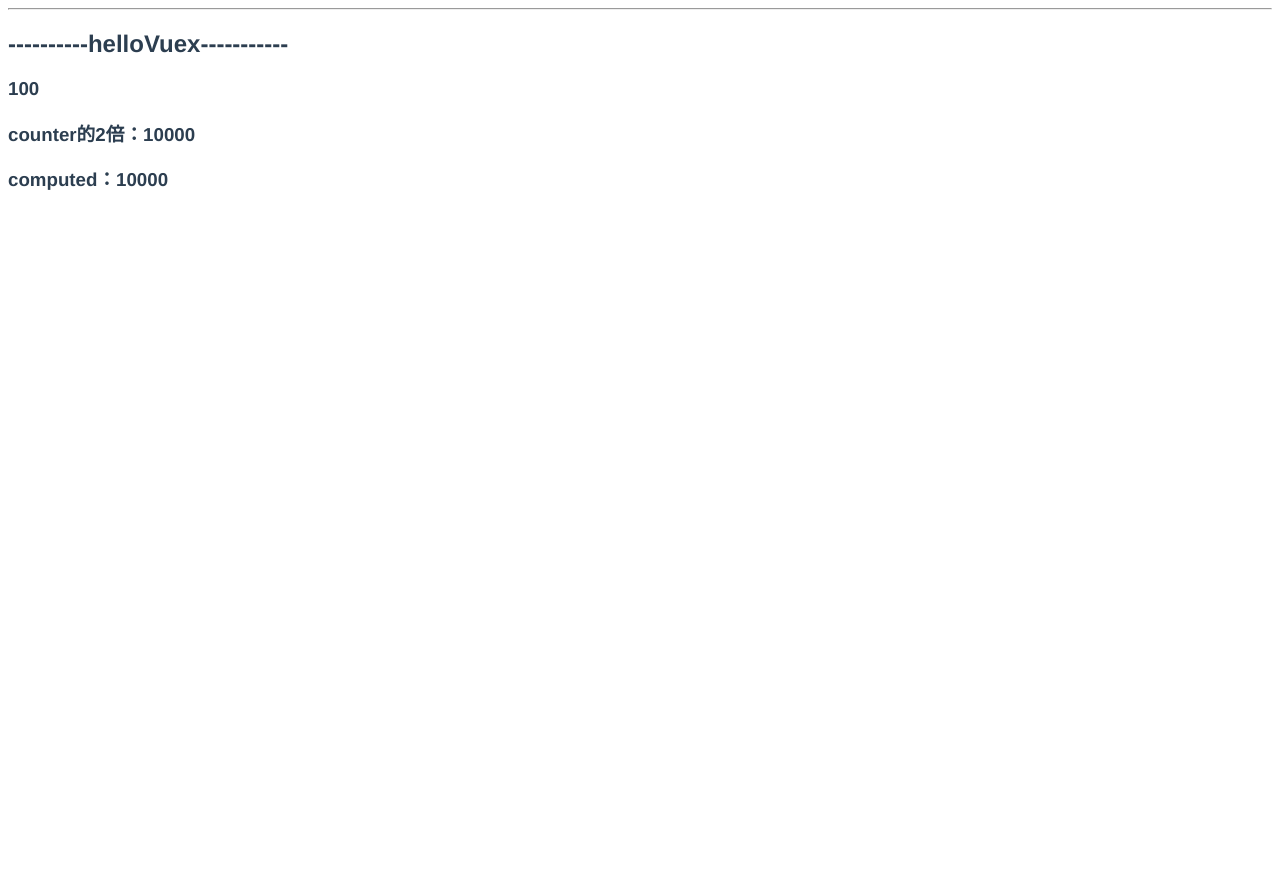
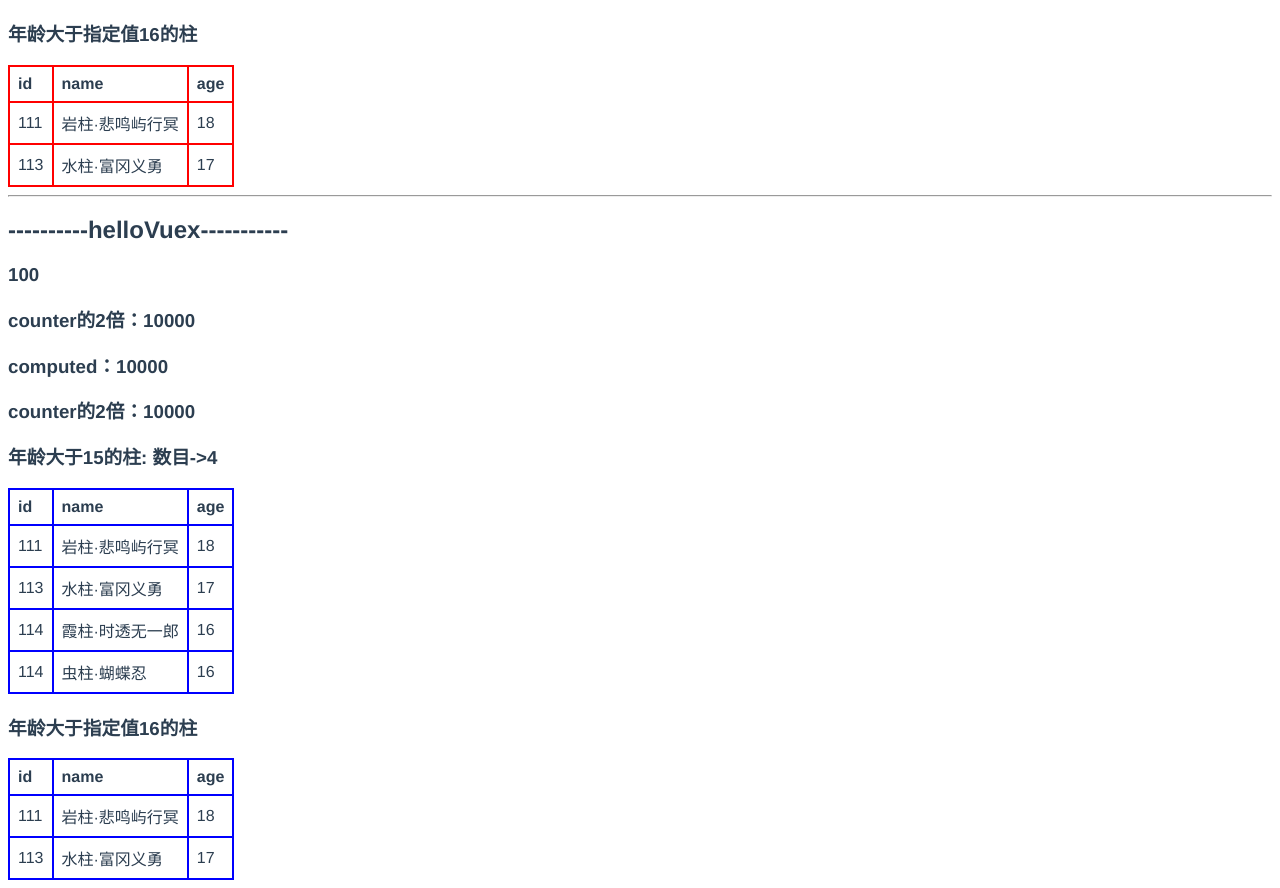
Before and after one commit to summer920217/VueJs, a Vue app in the folder project/learnvuex/: page / in a window 1280 px wide. Shown: the part 469-1357 px from the top of the page. Before the commit the page ends 800 px from the top, so only its background shows below. Built offline with nearby package versions, Linux system fonts and the light colour scheme.

Commit message:
getters作为参数和传递参数的使用

```diff
--- a/project/learnvuex/src/App.vue
+++ b/project/learnvuex/src/App.vue
@@ -8,8 +8,8 @@
     <!-- getters -->
     <h3>counter的2倍：{{$store.getters.powerCounter}}</h3>
     <div>
-      <h3>年龄大于15的柱</h3>
-      <table border="1" bordercolor='#ccc' cellspacing=0 cellpadding=8>
+      <h3>年龄大于15的柱: 数目->{{$store.getters.more15stuLen}}</h3>
+      <table border="1" bordercolor='red' cellspacing=0 cellpadding=8>
         <tr>
           <th>id</th>
           <th>name</th>
@@ -23,6 +23,24 @@
         </tr>
       </table>
     </div>
+
+    <div>
+      <h3>年龄大于指定值16的柱</h3>
+      <table border="1" bordercolor='red' cellspacing=0 cellpadding=8>
+        <tr>
+          <th>id</th>
+          <th>name</th>
+          <th>age</th>
+        </tr>
+        <tr v-for="(v,k) in $store.getters.getStuById(16)">
+          <!-- {{v}} -->
+          <td v-for="value in v">
+            {{value}}
+          </td>
+        </tr>
+      </table>
+    </div>
+
     <hr>
     <h2>----------helloVuex-----------</h2>
     <helloVuex :counter="counter"></helloVuex>
--- a/project/learnvuex/src/components/helloVuex.vue
+++ b/project/learnvuex/src/components/helloVuex.vue
@@ -3,6 +3,41 @@
     <h3>{{$store.state.counter}}</h3>
     <h3>counter的2倍：{{$store.getters.powerCounter}}</h3>
     <h3>computed：{{powCounter}} </h3>
+
+     <h3>counter的2倍：{{$store.getters.powerCounter}}</h3>
+    <div>
+      <h3>年龄大于15的柱: 数目->{{$store.getters.more15stuLen}}</h3>
+      <table border="1" bordercolor='blue' cellspacing=0 cellpadding=8>
+        <tr>
+          <th>id</th>
+          <th>name</th>
+          <th>age</th>
+        </tr>
+        <tr v-for="(v,k) in $store.getters.more15stu">
+          <!-- {{v}} -->
+          <td v-for="value in v">
+            {{value}}
+          </td>
+        </tr>
+      </table>
+    </div>
+
+    <div>
+      <h3>年龄大于指定值16的柱</h3>
+      <table border="1" bordercolor='blue' cellspacing=0 cellpadding=8>
+        <tr>
+          <th>id</th>
+          <th>name</th>
+          <th>age</th>
+        </tr>
+        <tr v-for="(v,k) in $store.getters.getStuById(16)">
+          <!-- {{v}} -->
+          <td v-for="value in v">
+            {{value}}
+          </td>
+        </tr>
+      </table>
+    </div>
   </div>
 </template>
 
--- a/project/learnvuex/src/store/index.js
+++ b/project/learnvuex/src/store/index.js
@@ -35,8 +35,19 @@
     powerCounter(state){
       return Math.pow(state.counter,2)
     },
+    // 获取年龄》15的人
     more15stu(state){
       return state.stus.filter(s=> s.age>15)
+    },
+    // 获取年龄》15的人的数目
+    more15stuLen(state,getters){
+      return getters.more15stu.length
+    },
+    //获取 指定年龄的学生信息
+    getStuById(state){
+      return age=>{
+        return state.stus.filter(s=>s.age>age)
+      }
     }
 
   },
```
